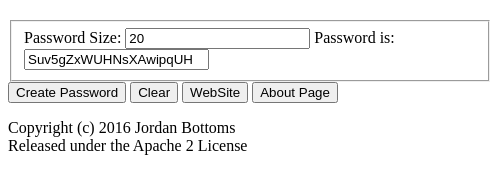
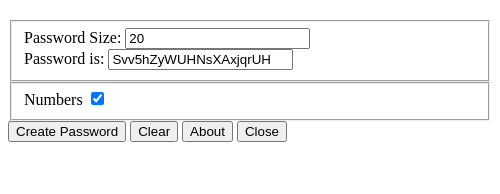
Before and after one commit to DarkSnake-Kobra/passgen, an Electron app: page index.html in a window 500 px wide. Both pictures are taken after typing "Sample" into the empty fields and a click on the button "Create Password". Drawn offline with Linux system fonts and the light colour scheme; no server answers.

Commit message:
added option to generate numbers and letters separately and some code cleanup
Signed-off-by: DarkSnake-Kobra <jbttoms@gmail.com>

```diff
--- a/app.js
+++ b/app.js
@@ -1,47 +1,56 @@
 function passGen()
 {
-	var characters = "01234567890abcdefghijklmnopqrstuvwxyzABCDEFGHIJKLMNOPQRSTUVWXYZ";
-	var charLength = characters.length;
+
+	// store letters and get length
+	var letters = "abcdefghijklmnopqrstuvwxyzABCDEFGHIJKLMNOPQRSTUVWXYZ";
+
+	// store numbers and get length
+	var numbers = "0123456789"
 
 	var size;
 	var count = 0;
 	var temp;
 	var password = "";
+	var numbersState;
+	var holdChar = "";
+	var holdCharLength;
 
 	size = document.getElementById('size').value;
+	numbersState = document.getElementById('numbers').checked;
+
+	if (numbersState == true)
+	{
+		holdChar = numbers + letters;
+		holdCharLength = holdChar.length;
+	}
+	else
+	{
+		holdChar = letters;
+		holdCharLength = holdChar.length
+	}
+
 	while(count < size)
 	{
-		temp = Math.floor((Math.random() * charLength));
-		password += characters.charAt(temp);
-		count++;
+	  temp = Math.floor((Math.random() * holdCharLength));
+	  password += holdChar.charAt(temp);
+	  count++;
 	}
 	document.getElementById('password').value= password;
-}
+	}
 
 function reset()
 {
 	document.getElementById('password').value= "";
 }
 
-function homePage()
+function about()
 {
-	alert("Currently broken");
-	//window.open("index.html"," _blank");
-}
-function webSite()
-{
-	alert("Currently broken");
-	//window.open("http://www.dsksblog.com/index.html"," _self");
-}
-function aboutPage()
-{
-	alert("Currently broken");
-	//window.open("about.html", "_self");
+	alert("Copyright (c) 2017 Jordan Bottoms\n" +
+	"Released under the Apache 2 License\n" +
+	"Website: jordanbottoms.com");
 }
 
-function footer()
+function closeWin()
 {
-
-	document.getElementById("footer").innerHTML = ('<p style="text-align: left">Copyright (c) 2016 Jordan Bottoms' +
-			'</br>Released under the Apache 2 License</p>');
+	window.close();
 }
--- a/index.html
+++ b/index.html
@@ -14,25 +14,23 @@
 				<h2 style="text-align: center;"></h2>
 				<fieldset id="passGen" class="passGen">
 					<label for="size">Password Size:</label>
-					<input name="size" id="size" value="20"/>
+					<input name="size" id="size" value="20"/><br>
 
 					<label for="password">Password is:</label>
 					<input name="password" id="password"/>
 			</fieldset>
+			<fieldset id="options" class="options">
+				<label for="numbers">Numbers</label>
+				<input type="checkbox" id="numbers" name="numbers" value="0" checked="checked">
+			</fieldset>
 			<button onclick="passGen()">Create Password</button>
 			<button onclick="reset()">Clear</button>
-			<button onclick="webSite()">WebSite</button>
-			<button onclick="aboutPage()">About Page</button>
+			<button onclick="about()">About</button>
+			<button onclick="closeWin()">Close</button>
 			</article>
 			<article>
 			</article>
 		</section>
-		<footer id="footer">
-			<script>
-			footer();
-				require('./renderer.js')
-			</script>
-		</footer>
 	</body>
 
 </html>
--- a/passgen.js
+++ b/passgen.js
@@ -8,7 +8,7 @@ let win
 
 function createWindow () {
   // Create the browser window.
-  win = new BrowserWindow({width: 400, height: 300, resizable: false})
+  win = new BrowserWindow({width: 500, height: 300, resizable: false})
 
   // and load the index.html of the app.
   win.loadURL(url.format({
```
Also changed, not shown: README.md.
